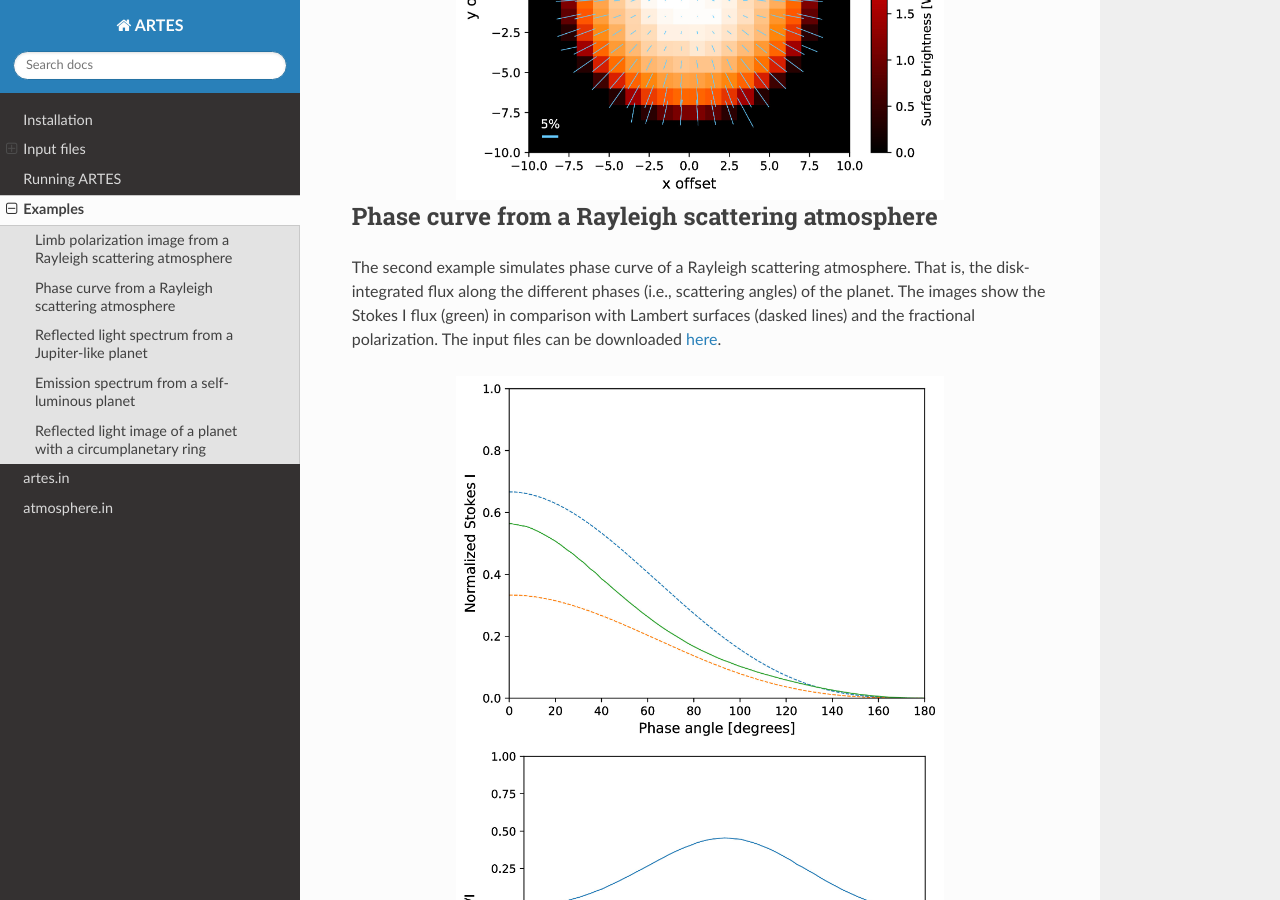
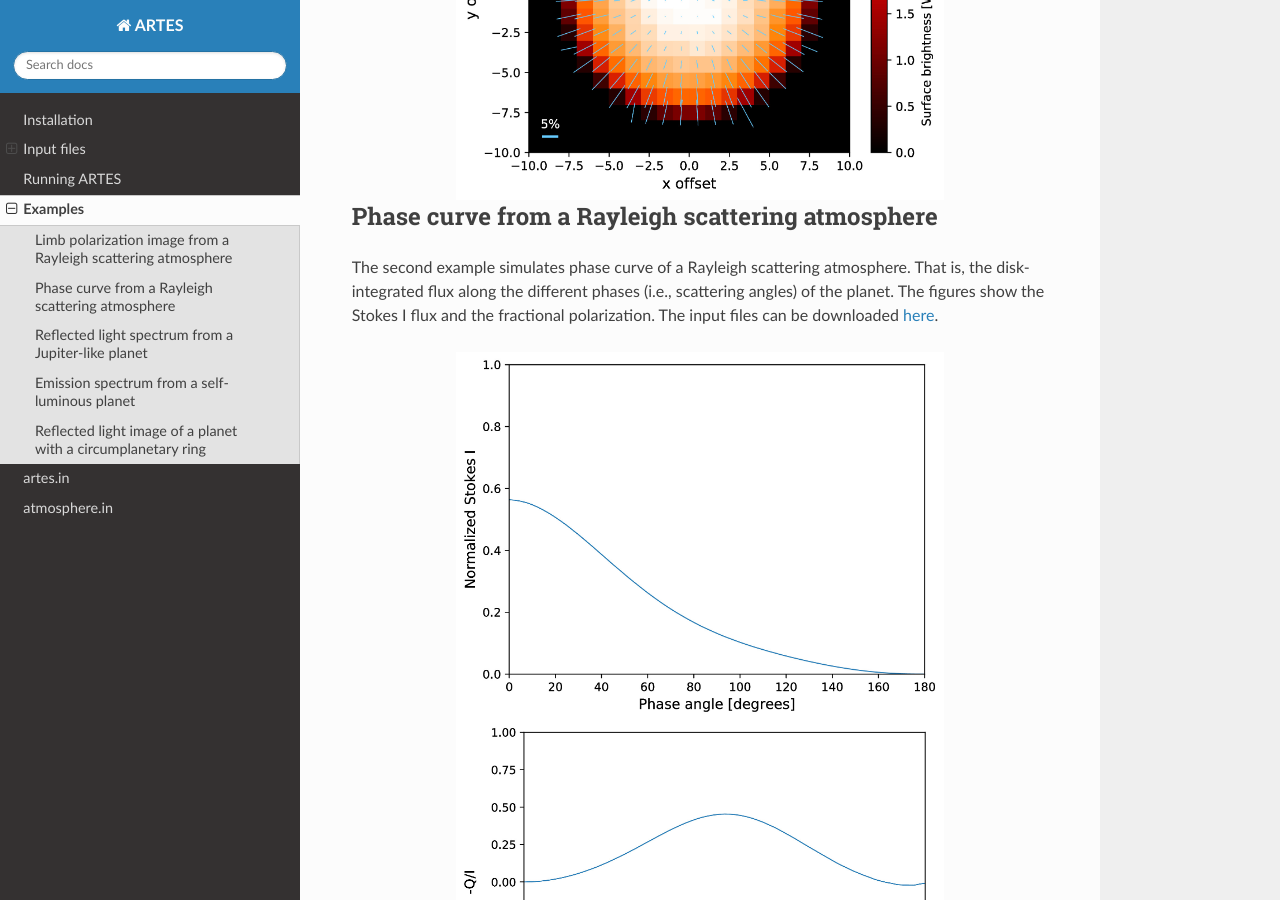
Before and after one commit to tomasstolker/ARTES, a Sphinx documentation site: the page built from docs/examples.rst, in a window 1280 px wide and 900 px high, scrolled down 629 px. Built offline with Sphinx 7.4.7 and the Read the Docs theme 2.0.0, drawn with Linux system fonts in a browser that asks for light colours.

Commit message:
Documentation update

```diff
--- a/README.rst
+++ b/README.rst
@@ -12,7 +12,7 @@ ARTES
 .. image:: http://img.shields.io/badge/arXiv-1706.09427-orange.svg?style=flat
     :target: http://arxiv.org/abs/1706.09427
 
-ARTES is a 3D Monte Carlo radiative transfer code specifically designed for polarized scattered light simulations in planetary atmospheres. Simulations of both reflected light and thermal emission from the planet are possible for an arbitrary atmospheric structure and distribution of opacity sources. Multiple scattering, absorption, and polarization are fully treated and the output includes an image, spectrum, or phase curve. Several tools are included to create opacities and scattering matrices for molecules and clouds.
+ARTES is a 3D Monte Carlo radiative transfer code specifically designed for (polarized) scattered light simulations of planetary atmospheres. Computations of both reflected stellar light and thermal emission from the planet are possible for an arbitrary atmospheric structure and distribution of opacity sources. Multiple scattering, absorption, and polarization are fully treated and the output includes an image, spectrum, or phase curve. Several tools are included to create opacities and scattering matrices for molecules and clouds.
 
 Documentation
 -------------
--- a/docs/examples.rst
+++ b/docs/examples.rst
@@ -17,7 +17,7 @@ The first example simulates an Stokes I, Q, and U image in backward direction fr
 Phase curve from a Rayleigh scattering atmosphere
 -------------------------------------------------
 
-The second example simulates phase curve of a Rayleigh scattering atmosphere. That is, the disk-integrated flux along the different phases (i.e., scattering angles) of the planet. The images show the Stokes I flux (green) in comparison with Lambert surfaces (dasked lines) and the fractional polarization. The input files can be downloaded `here <https://people.phys.ethz.ch/~stolkert/artes/rayleigh.tar.gz>`__.
+The second example simulates phase curve of a Rayleigh scattering atmosphere. That is, the disk-integrated flux along the different phases (i.e., scattering angles) of the planet. The figures show the Stokes I flux and the fractional polarization. The input files can be downloaded `here <https://people.phys.ethz.ch/~stolkert/artes/rayleigh.tar.gz>`__.
 
 .. image:: _images/phase_curve_stokes_i.jpg
    :width: 70%
```
Also changed, not shown: docs/_images/phase_curve_polarization.jpg, docs/_images/phase_curve_stokes_i.jpg, 1 other file.
